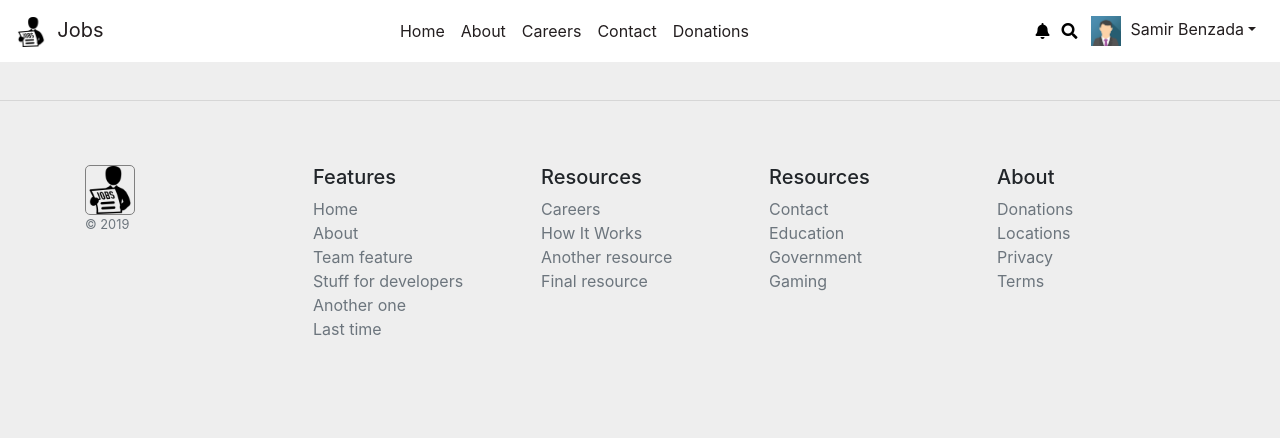
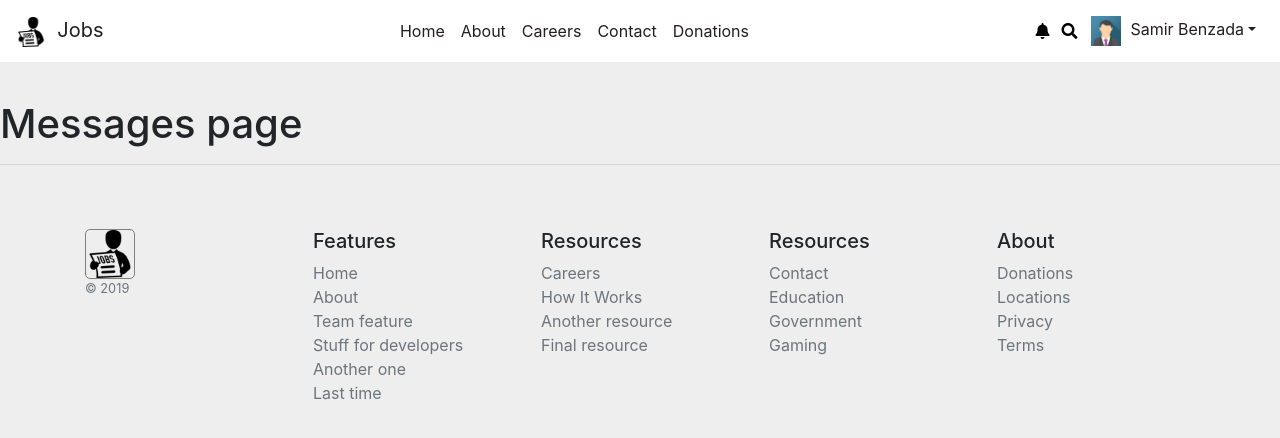
Before and after one commit to lelisloisBen/jobs, a React (Create React App) app: page /Messages in a window 1280 px wide. Shown: the top 438 px of the page. Built offline with nearby package versions, Linux system fonts and the light colour scheme.

Commit message:
messages page

```diff
--- a/src/App.js
+++ b/src/App.js
@@ -12,6 +12,7 @@ import Contact from './pages/Contact/Contact';
 import Donations from './pages/Donations/Donations';
 import Howitwork from './pages/Howitwork/Howitwork';
 import Newjob from './pages/Newjob/Newjob';
+import Messages from './pages/Messages/Messages';
 
 
 function App() {
@@ -26,6 +27,7 @@ function App() {
                 <Route path="/Donations" component={Donations} />
                 <Route path="/Howitwork" component={Howitwork} />
                 <Route path="/Newjob" component={Newjob} />
+                <Route path="/Messages" component={Messages} />
                 <Route path="/" exact component={Home} />
             </Switch>
             <Footer/>
--- a/src/components/Navbar/Navbar.js
+++ b/src/components/Navbar/Navbar.js
@@ -104,6 +104,9 @@ render() {
                   <DropdownItem href="/Newjob">
                     New Job
                   </DropdownItem>
+                  <DropdownItem href="/Messages">
+                    Messages
+                  </DropdownItem>
                   <DropdownItem divider />
                   <DropdownItem>
                     Help
--- /dev/null
+++ b/src/pages/Messages/Messages.js
@@ -0,0 +1,11 @@
+import React from 'react';
+
+function Messages() {
+  return (
+    <div>
+        <h1>Messages page</h1>
+    </div>
+  );
+}
+
+export default Messages;
```
Also changed, not shown: src/pages/Messages/Messages.module.css (added).
